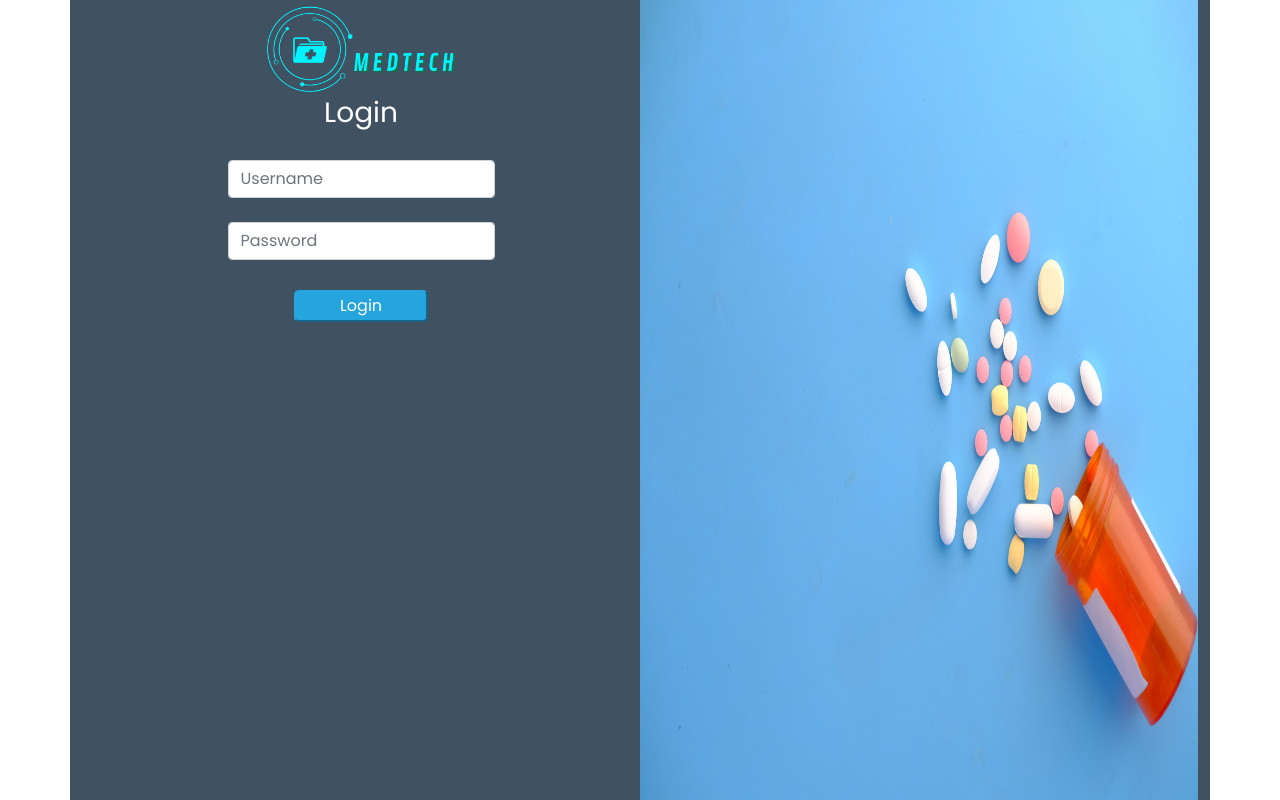
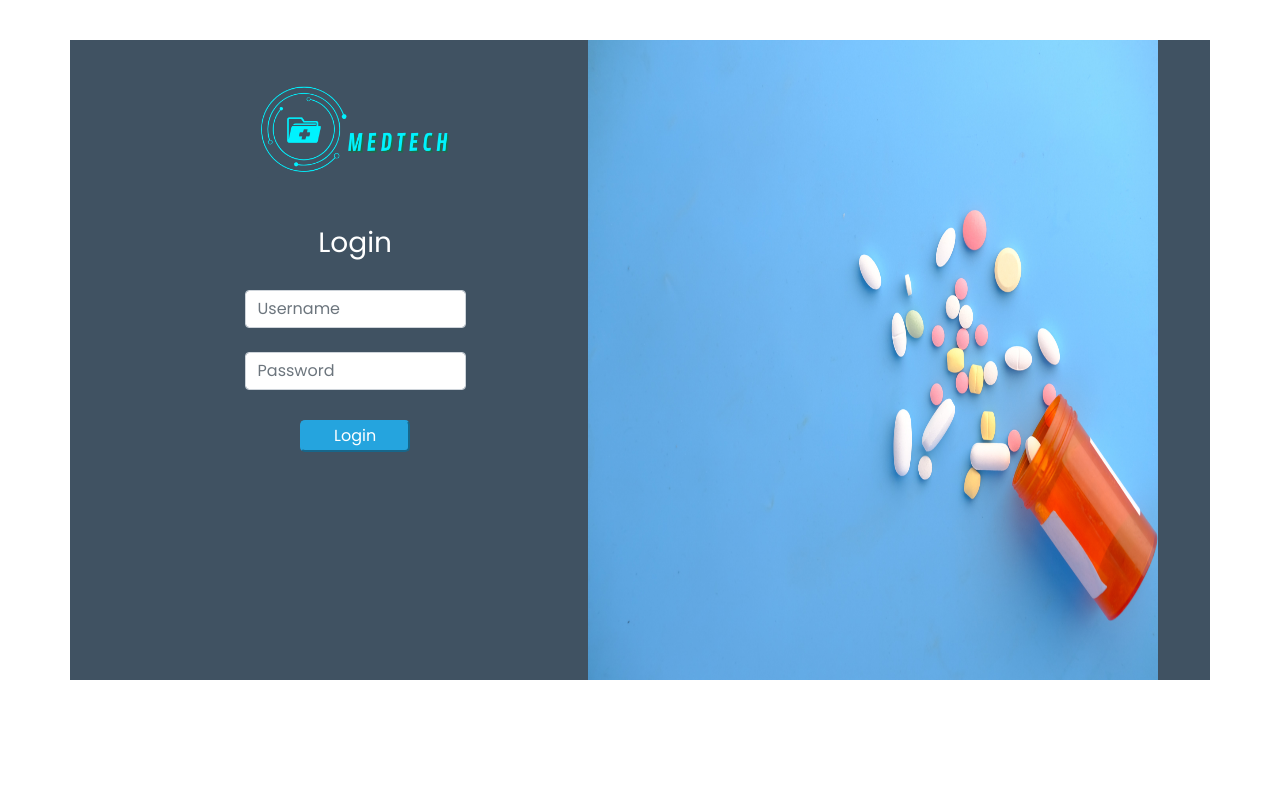
Before and after one commit to fellianik/group-project-1-FE-31, a plain HTML site: page index.html in a window 1280 px wide. Drawn offline with nearby package versions, Linux system fonts and the light colour scheme.

Commit message:
Update style.css

```diff
--- a/style.css
+++ b/style.css
@@ -1,10 +1,19 @@
 *{
     font-family: 'Poppins', sans-serif;
+}
+.container{
     background: #405262;
+    width: 100%;
+    height: 80vh;
+    margin-right: 0;
 }
 .login{
-    margin: auto;
-    height: 100vh;
+    margin: 40px;
+    height: 50%;
+}
+.img-logo{
+    padding-top: 40px;
+    padding-bottom: 50px;
 }
 .header h1{
     font-style: normal;
@@ -29,8 +38,8 @@
     text-decoration: none;
 }
 .bg-login{
-    width: 50%;
-    height: 100vh;
+    width: 55%;
+    height: 80vh;
 }
 .login-form .sign-in a{
     text-decoration: none;
```
